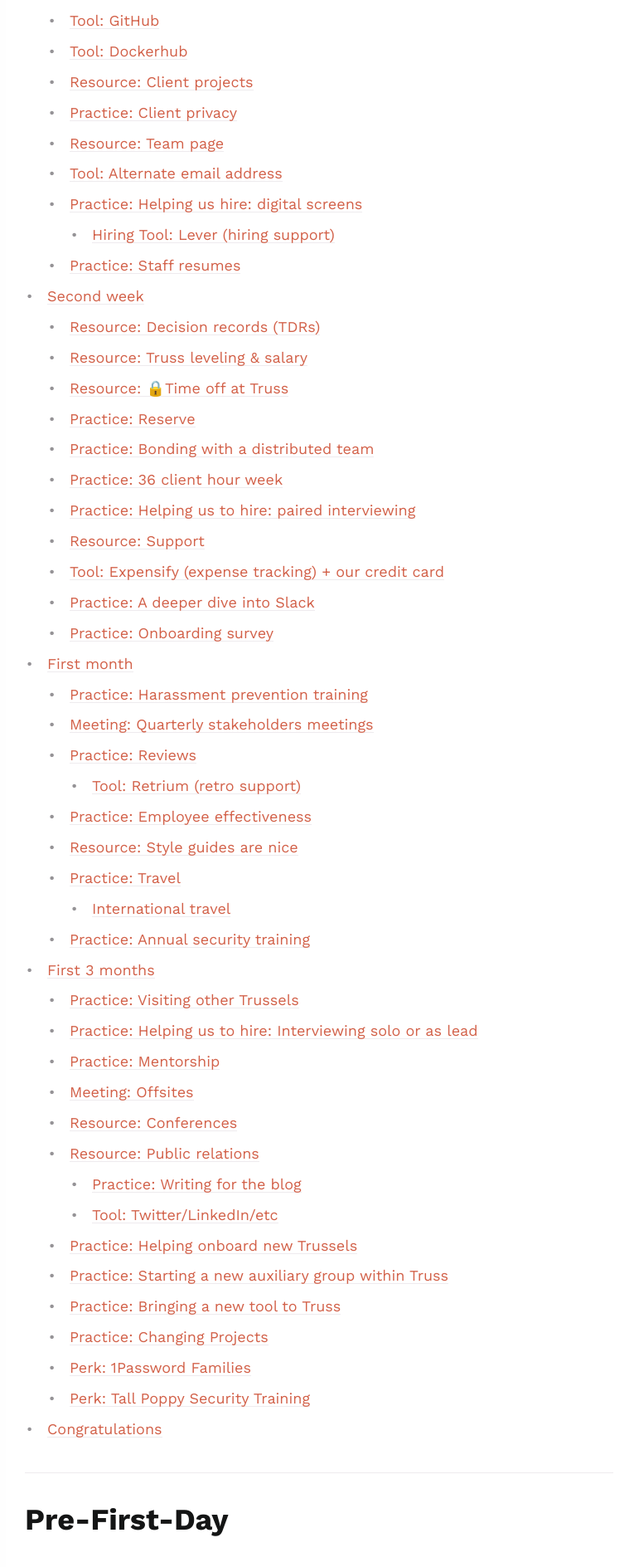
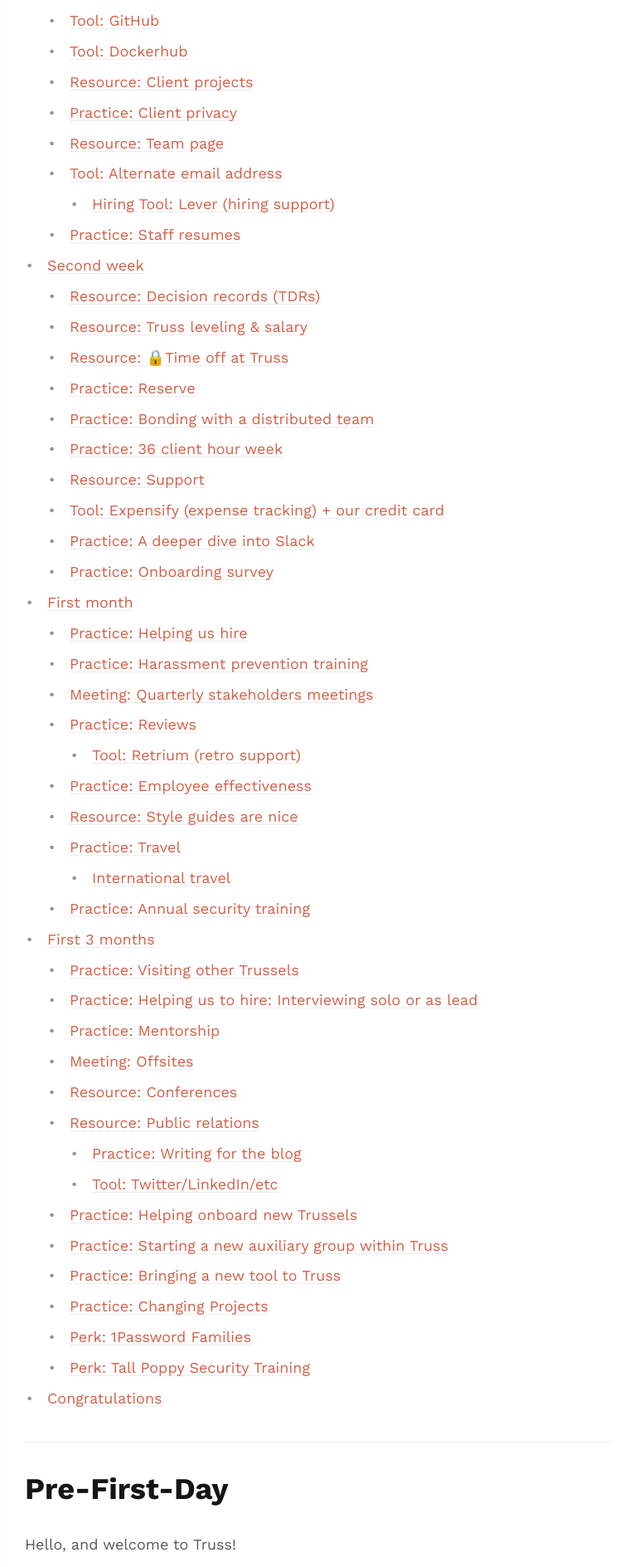
Before and after one commit to trussworks/trussels-guide, a Jekyll site: the page built from docs/trussels.md, in a window 1280 px wide. Shown: the part 2611-4499 px from the top of the page at 83% size, without its empty margins (387-1158 px from the left). Built offline with Jekyll 4.4.1, drawn with Linux system fonts in a browser that asks for light colours; emoji names are drawn with the system emoji font; part of the change alters nothing that is shown; some of the changed text lies outside the part shown.

Commit message:
update trussels.md (#78)
- moved digital screens out of week 1 expectations
- moved behavioral/technicals out of week 2 expectations
- consolidated these sections into a general "how to support hiring section"
- added this to 1st month at truss expectations
- updated link to hiring guide

```diff
--- a/docs/trussels.md
+++ b/docs/trussels.md
@@ -475,17 +475,6 @@ Only use the alternative one when necessary.
 
 If you want to send emails from your @teamtrussworks.com email, follow [these Google directions on sending email from a different address](https://support.google.com/mail/answer/22370?hl=en).
 
-## Practice: Helping us hire: digital screens
-When we hire, we want to be sure we maintain our values and expand our diversity. To do this, we distribute the hiring load across all Trussels, in part to gauge how an applicant responds to our demographic makeup.
-
-* :lock:[Here are some training materials for digital screens](https://drive.google.com/drive/u/0/folders/1hxCXc52LvS8J2axYas4F5QayNvcz1XbG).
-* We have :lock:[a hiring handbook](https://docs.google.com/document/d/1IRxMLxoRuJ9Kja-d8V-S2OThbTUC-6F0Wj0JRLL4-d0/edit#) to guide you through the process.
-* We use Lever to track our hiring pipeline. See the next section.
-
-You may be asked to do a “digital screen” shortly after your first day. There’s no interaction with the applicant — you’ll make sure their resume makes sense and that it’s worth Truss doing an intro interview with them.
-
-Ask in #hiring for support or pairing if you want! Screening and interviewing folk can take up to 3 hours a week, but ideally less than that. Please raise a flag if you’re approaching that threshold or are otherwise feeling distress.
-
 ### Hiring Tool: Lever (hiring support)
 To manage applicants and our hiring pipeline, we use a tool called Lever.
 
@@ -557,14 +546,6 @@ If you have to work more than 40 hours a week to meet your Truss obligations, th
 
 Our thinking on this is laid out in the :lock:[Decision Record about working hours](https://docs.google.com/document/d/16sjxZ279L8SzPTErxcdwqoG9a6EO30cTovs1sJgnN5o/edit) as well as the :lock:[Harvest Time Tracking Guide](https://docs.google.com/document/d/1M4C8rAKHCJ9X4mNbEhVhR7vgp6f_8LFTmB7Stewr0XY/edit).
 
-## Practice: Helping us to hire: paired interviewing
-After you have been at Truss for 2 weeks, you may be paired with someone else to conduct an interview. Ask in #hiring for support or pairing if you want!
-
-Remember in week one when we talked about digital screens? Review that section to remember what we look for when hiring, the tool we use (Lever), and how much time per week it might take up.
-
-* :lock:[Training materials for behavioral interviews.](https://drive.google.com/drive/u/0/folders/1g7gTa2LrFYGJTRDO19yNdoSEHBE7AlfN)
-* We have :lock:[a hiring handbook](https://docs.google.com/document/d/1IRxMLxoRuJ9Kja-d8V-S2OThbTUC-6F0Wj0JRLL4-d0/edit#) to guide you through the process.
-
 ## Resource: Support
 We have a team that acts as both executive assistants for some folk and to schedule interviews for hiring.
 
@@ -584,6 +565,13 @@ There’s a lot we can say about Slack. So much, in fact, that we’ve created :
 Please fill out the :lock:[onboarding survey](https://docs.google.com/forms/d/e/1FAIpQLSegtL32kgYeiJm_a6Nwdc7kFsyYTiO--phz-_Sy-IPz9jg2YA/viewform). This form helps us understand and improve our onboarding process. You are welcome and encouraged to fill it out more than once throughout your onboarding. We discuss and act on ways to further improve in  #c-welcoming.
 
 # First month
+## Practice: Helping us hire
+When we hire, we want to be sure we maintain our values and expand our diversity. To do this, we distribute the hiring load across all Trussels, in part to gauge how an applicant responds to our demographic makeup.
+
+* We have :lock:[a hiring handbook](https://docs.google.com/document/d/1kdzrGO-qbjGUWbMCZ79oKMoQr1l2GrTyHqT81i3o51g/edit#heading=h.li598ryqkiqu) to guide you through the process.
+
+Ask in #hiring for support or pairing if you want! Screening and interviewing folk can take up to 3 hours a week, but ideally less than that. Please raise a flag if you’re approaching that threshold or are otherwise feeling distress.
+
 ## Practice: Harassment prevention training
 We like to think we’re pretty great here at Truss, but we’re not perfect. So we want to be sure we have a way to catch and respond to issues. To that end, we have :lock:[a policy and video we need you to review](https://drive.google.com/drive/u/0/folders/12ja-vkMrZffVj31kJEhQ94LA0c54KrCJ) (we promise they’re not as bad as many you’ve seen).
 
@@ -622,6 +610,7 @@ Many of our clients require that we take annual security training. Use your Goog
 If you have an interest in other security topics, you can watch any of the available videos in the `Video Library` at any time.
 
 # First 3 months
+
 ## Practice: Visiting other Trussels
 While we think we can be a high-trust environment while also being a fully distributed company, there’s still something to be said about seeing another person face-to-face.
 
```
